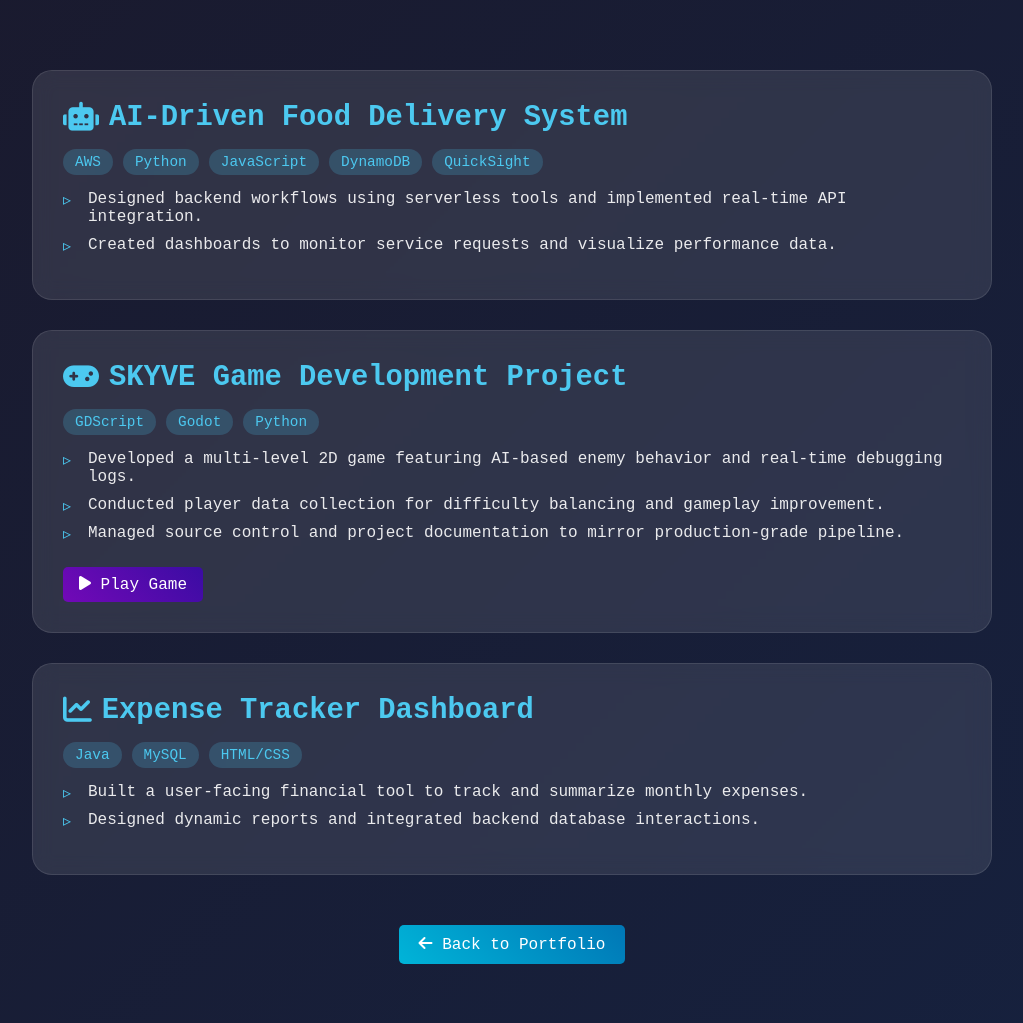
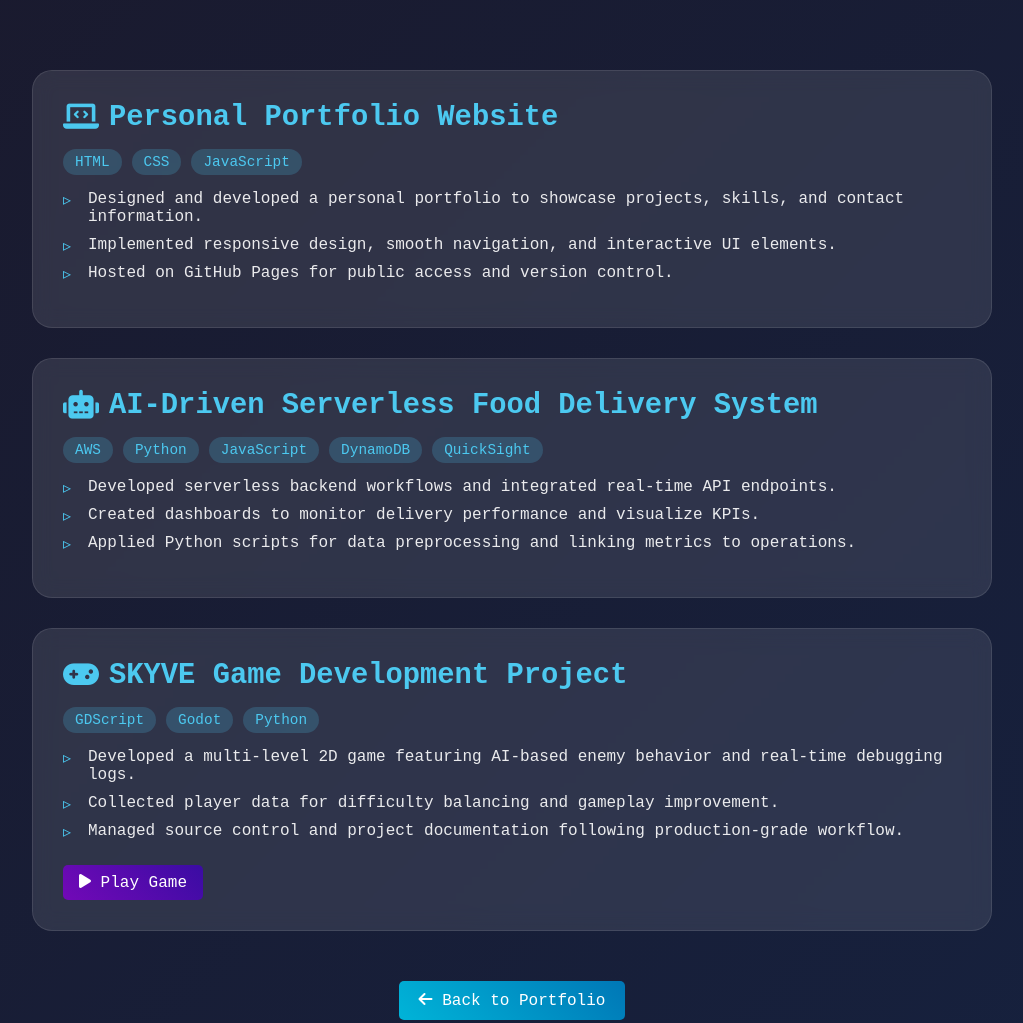
Before and after one commit to vmp2611/portfolio, a plain HTML site: page projects.html in a window 1280 px wide. Shown: the top 1023 px of the page, without its empty margins (128-1151 px from the left). Drawn offline with Linux system fonts and the light colour scheme.

Commit message:
Update projects.html

```diff
--- a/projects.html
+++ b/projects.html
@@ -49,12 +49,6 @@
             border-radius: 15px;
             font-size: 0.9em;
             color: #4cc9f0;
-        }
-
-        .project-description {
-            color: rgba(255, 255, 255, 0.9);
-            line-height: 1.6;
-            margin: 15px 0;
         }
 
         .project-points {
@@ -115,10 +109,30 @@
 </head>
 <body>
     <div class="projects-container">
+
+        <!-- Portfolio Website -->
+        <div class="project-card">
+            <h2 class="project-title">
+                <i class="fas fa-laptop-code"></i>
+                Personal Portfolio Website
+            </h2>
+            <div class="tech-stack">
+                <span class="tech-badge">HTML</span>
+                <span class="tech-badge">CSS</span>
+                <span class="tech-badge">JavaScript</span>
+            </div>
+            <ul class="project-points">
+                <li>Designed and developed a personal portfolio to showcase projects, skills, and contact information.</li>
+                <li>Implemented responsive design, smooth navigation, and interactive UI elements.</li>
+                <li>Hosted on GitHub Pages for public access and version control.</li>
+            </ul>
+        </div>
+
+        <!-- Serverless Food Delivery -->
         <div class="project-card">
             <h2 class="project-title">
                 <i class="fas fa-robot"></i>
-                AI-Driven Food Delivery System
+                AI-Driven Serverless Food Delivery System
             </h2>
             <div class="tech-stack">
                 <span class="tech-badge">AWS</span>
@@ -128,11 +142,13 @@
                 <span class="tech-badge">QuickSight</span>
             </div>
             <ul class="project-points">
-                <li>Designed backend workflows using serverless tools and implemented real-time API integration.</li>
-                <li>Created dashboards to monitor service requests and visualize performance data.</li>
+                <li>Developed serverless backend workflows and integrated real-time API endpoints.</li>
+                <li>Created dashboards to monitor delivery performance and visualize KPIs.</li>
+                <li>Applied Python scripts for data preprocessing and linking metrics to operations.</li>
             </ul>
         </div>
 
+        <!-- SKYVE Game -->
         <div class="project-card">
             <h2 class="project-title">
                 <i class="fas fa-gamepad"></i>
@@ -145,28 +161,12 @@
             </div>
             <ul class="project-points">
                 <li>Developed a multi-level 2D game featuring AI-based enemy behavior and real-time debugging logs.</li>
-                <li>Conducted player data collection for difficulty balancing and gameplay improvement.</li>
-                <li>Managed source control and project documentation to mirror production-grade pipeline.</li>
+                <li>Collected player data for difficulty balancing and gameplay improvement.</li>
+                <li>Managed source control and project documentation following production-grade workflow.</li>
             </ul>
             <a href="#" class="play-button">
                 <i class="fas fa-play"></i> Play Game
             </a>
-        </div>
-
-        <div class="project-card">
-            <h2 class="project-title">
-                <i class="fas fa-chart-line"></i>
-                Expense Tracker Dashboard
-            </h2>
-            <div class="tech-stack">
-                <span class="tech-badge">Java</span>
-                <span class="tech-badge">MySQL</span>
-                <span class="tech-badge">HTML/CSS</span>
-            </div>
-            <ul class="project-points">
-                <li>Built a user-facing financial tool to track and summarize monthly expenses.</li>
-                <li>Designed dynamic reports and integrated backend database interactions.</li>
-            </ul>
         </div>
 
         <div class="center">
@@ -176,5 +176,4 @@
         </div>
     </div>
 </body>
-
 </html>
```
